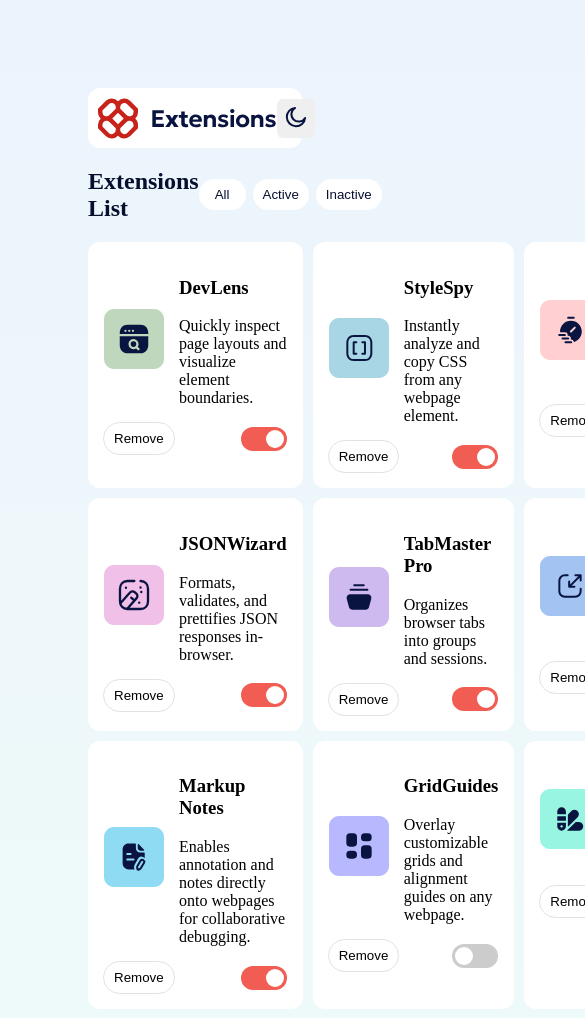
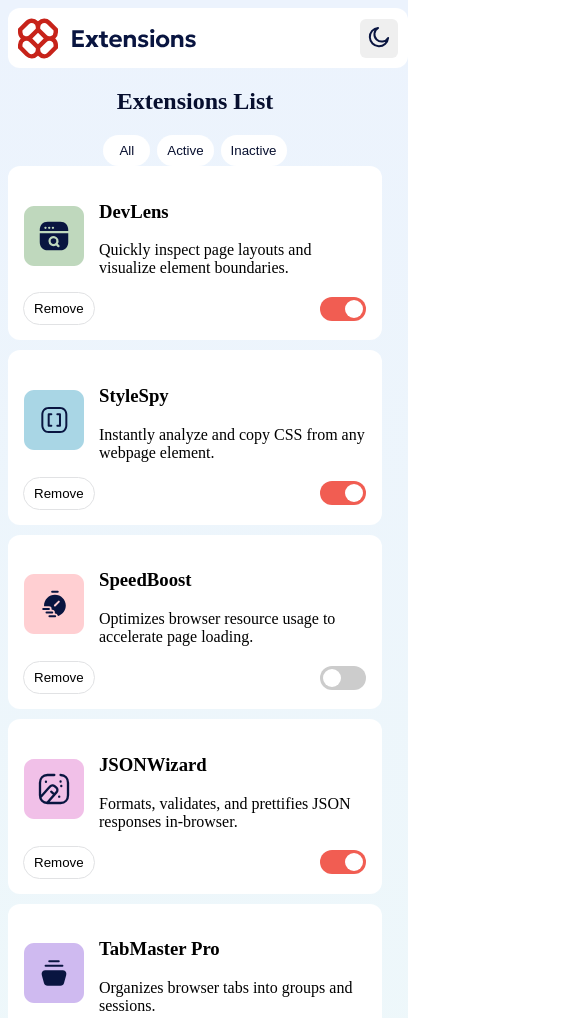
Before and after one commit to winterbarry/browser-extensions, a website built with webpack: page src/template.html in a window 390 px wide. Shown: the top 1018 px of the page, 585 px wide, since content can reach past the window. Built offline with nearby package versions, Linux system fonts and the light colour scheme.

Commit message:
added layout for mobile

```diff
--- a/src/style.css
+++ b/src/style.css
@@ -281,3 +281,26 @@ body.light-mode .extension-actions button:active {
   color: white;
   border-color: #f15b54;
 }
+
+/* mobile styles */
+
+@media (max-width: 768px) {
+
+  /* stack extensions vertically */
+  .extensions-list {
+    grid-template-columns: 1fr;
+  }
+
+  .main-container {
+    padding: 0;
+  }
+
+  .extension-bar {
+    width: 100vw;
+  }
+
+  .extension-toggles {
+    flex-direction: column;
+  }
+
+}
```
